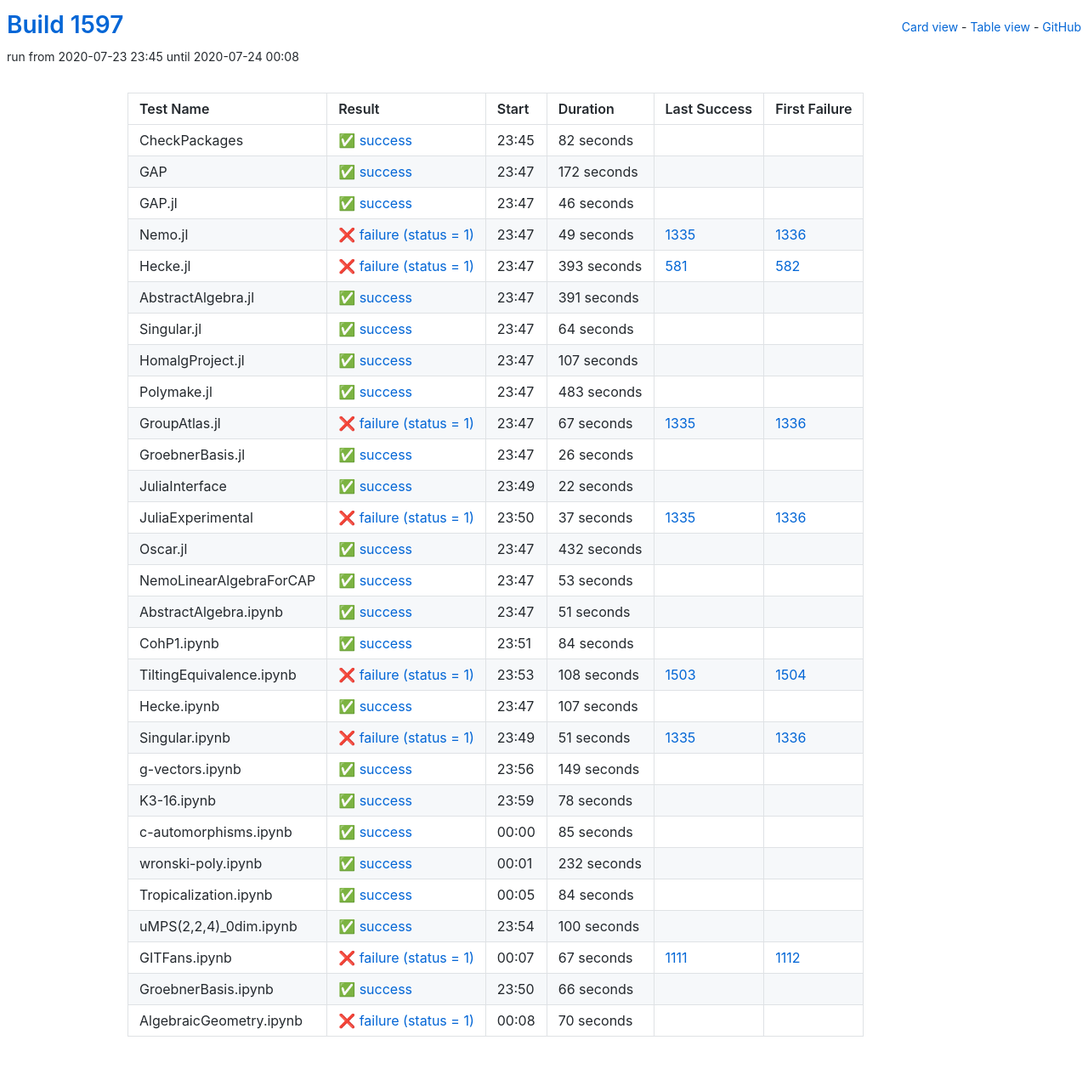
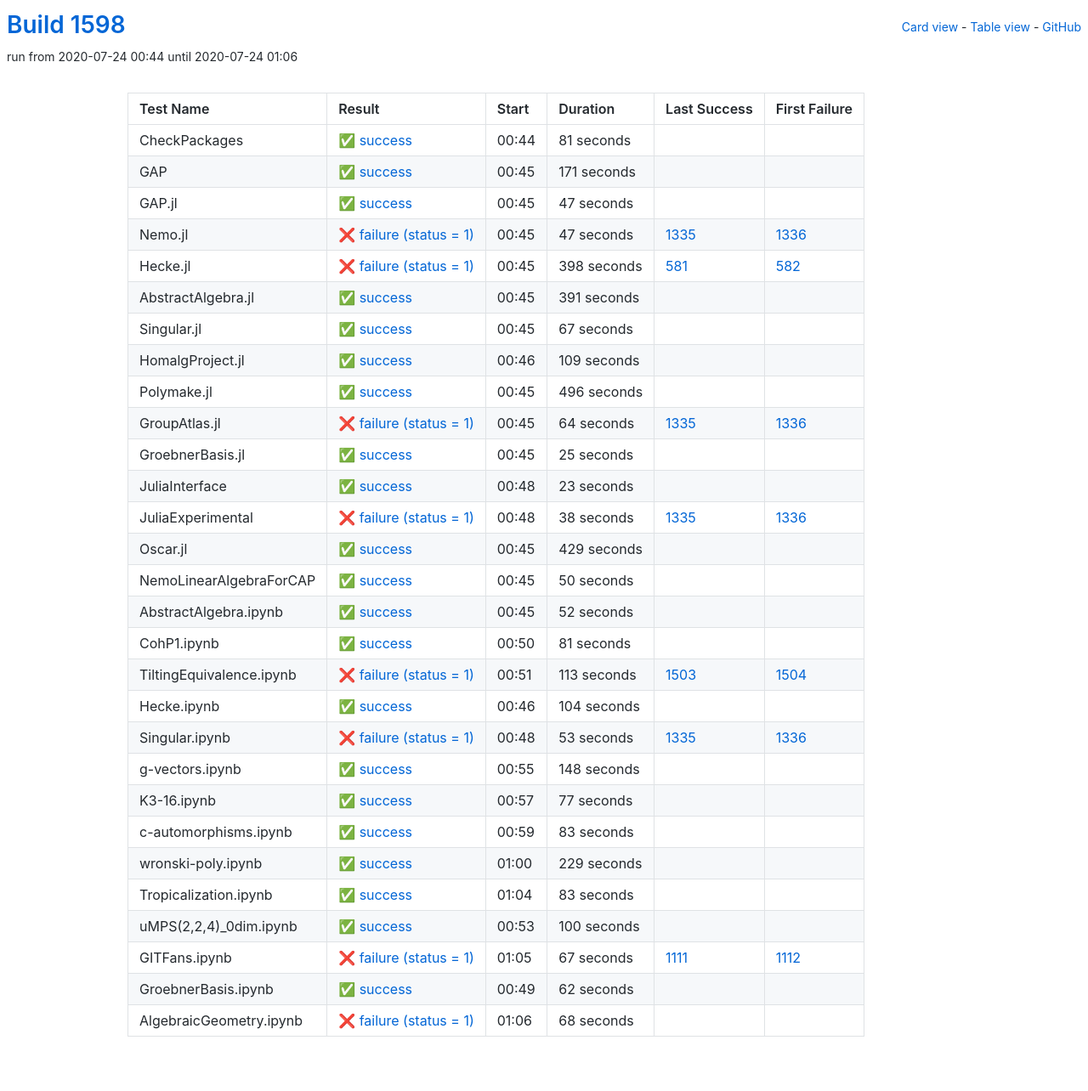
Before and after one commit to oscar-system/oscar-ci-status-1.4, a Jekyll site: the page built from table.html, in a window 1280 px wide. Shown: the whole page at 85% size. Built offline with Jekyll 4.4.1, drawn with Linux system fonts in a browser that asks for light colours.

Commit message:
Build #1598

```diff
--- a/_data/ci.yml
+++ b/_data/ci.yml
@@ -1,6 +1,6 @@
 ---
-build: 1597
-build_url: https://oscarci.mathematik.uni-kl.de/job/oscar-julia-1.4/1597/
+build: 1598
+build_url: https://oscarci.mathematik.uni-kl.de/job/oscar-julia-1.4/1598/
 job: oscar-julia-1.4
 organization: oscar-system
 repo: oscar-ci-status-1.4
@@ -8,68 +8,68 @@ repourl: https://github.com/oscar-system/oscar-ci-status-1.4
 tests:
 - name: CheckPackages
   id: checkpackages
-  log: https://oscarci.mathematik.uni-kl.de/job/oscar-julia-1.4/1597/artifact/logs/build-1597/CheckPackages.log
-  start: 2020-07-23 23:45
+  log: https://oscarci.mathematik.uni-kl.de/job/oscar-julia-1.4/1598/artifact/logs/build-1598/CheckPackages.log
+  start: 2020-07-24 00:44
   success: true
   exitcode: 0
   status: success
-  duration: 82
+  duration: 81
   last_success: false
   last_success_url:
   first_failure: false
   first_failure_url:
 - name: GAP
   id: gap
-  log: https://oscarci.mathematik.uni-kl.de/job/oscar-julia-1.4/1597/artifact/logs/build-1597/GAP.log
-  start: 2020-07-23 23:47
+  log: https://oscarci.mathematik.uni-kl.de/job/oscar-julia-1.4/1598/artifact/logs/build-1598/GAP.log
+  start: 2020-07-24 00:45
   success: true
   exitcode: 0
   status: success
-  duration: 172
+  duration: 171
   last_success: false
   last_success_url:
   first_failure: false
   first_failure_url:
 - name: GAP.jl
   id: gap-jl
-  log: https://oscarci.mathematik.uni-kl.de/job/oscar-julia-1.4/1597/artifact/logs/build-1597/GAP.jl.log
-  start: 2020-07-23 23:47
+  log: https://oscarci.mathematik.uni-kl.de/job/oscar-julia-1.4/1598/artifact/logs/build-1598/GAP.jl.log
+  start: 2020-07-24 00:45
   success: true
   exitcode: 0
   status: success
-  duration: 46
+  duration: 47
   last_success: false
   last_success_url:
   first_failure: false
   first_failure_url:
 - name: Nemo.jl
   id: nemo-jl
-  log: https://oscarci.mathematik.uni-kl.de/job/oscar-julia-1.4/1597/artifact/logs/build-1597/Nemo.jl.log
-  start: 2020-07-23 23:47
+  log: https://oscarci.mathematik.uni-kl.de/job/oscar-julia-1.4/1598/artifact/logs/build-1598/Nemo.jl.log
+  start: 2020-07-24 00:45
   success: false
   exitcode: 1
   status: failure
-  duration: 49
+  duration: 47
   last_success: 1335
   last_success_url: https://oscarci.mathematik.uni-kl.de/job/oscar-julia-1.4/1335/
   first_failure: 1336
   first_failure_url: https://oscarci.mathematik.uni-kl.de/job/oscar-julia-1.4/1336/
 - name: Hecke.jl
   id: hecke-jl
-  log: https://oscarci.mathematik.uni-kl.de/job/oscar-julia-1.4/1597/artifact/logs/build-1597/Hecke.jl.log
-  start: 2020-07-23 23:47
+  log: https://oscarci.mathematik.uni-kl.de/job/oscar-julia-1.4/1598/artifact/logs/build-1598/Hecke.jl.log
+  start: 2020-07-24 00:45
   success: false
   exitcode: 1
   status: failure
-  duration: 393
+  duration: 398
   last_success: 581
   last_success_url: https://oscarci.mathematik.uni-kl.de/job/oscar-julia-1.4/581/
   first_failure: 582
   first_failure_url: https://oscarci.mathematik.uni-kl.de/job/oscar-julia-1.4/582/
 - name: AbstractAlgebra.jl
   id: abstractalgebra-jl
-  log: https://oscarci.mathematik.uni-kl.de/job/oscar-julia-1.4/1597/artifact/logs/build-1597/AbstractAlgebra.jl.log
-  start: 2020-07-23 23:47
+  log: https://oscarci.mathematik.uni-kl.de/job/oscar-julia-1.4/1598/artifact/logs/build-1598/AbstractAlgebra.jl.log
+  start: 2020-07-24 00:45
   success: true
   exitcode: 0
   status: success
@@ -80,236 +80,236 @@ tests:
   first_failure_url:
 - name: Singular.jl
   id: singular-jl
-  log: https://oscarci.mathematik.uni-kl.de/job/oscar-julia-1.4/1597/artifact/logs/build-1597/Singular.jl.log
-  start: 2020-07-23 23:47
+  log: https://oscarci.mathematik.uni-kl.de/job/oscar-julia-1.4/1598/artifact/logs/build-1598/Singular.jl.log
+  start: 2020-07-24 00:45
   success: true
   exitcode: 0
   status: success
-  duration: 64
+  duration: 67
   last_success: false
   last_success_url:
   first_failure: false
   first_failure_url:
 - name: HomalgProject.jl
   id: homalgproject-jl
-  log: https://oscarci.mathematik.uni-kl.de/job/oscar-julia-1.4/1597/artifact/logs/build-1597/HomalgProject.jl.log
-  start: 2020-07-23 23:47
+  log: https://oscarci.mathematik.uni-kl.de/job/oscar-julia-1.4/1598/artifact/logs/build-1598/HomalgProject.jl.log
+  start: 2020-07-24 00:46
   success: true
   exitcode: 0
   status: success
-  duration: 107
+  duration: 109
   last_success: false
   last_success_url:
   first_failure: false
   first_failure_url:
 - name: Polymake.jl
   id: polymake-jl
-  log: https://oscarci.mathematik.uni-kl.de/job/oscar-julia-1.4/1597/artifact/logs/build-1597/Polymake.jl.log
-  start: 2020-07-23 23:47
+  log: https://oscarci.mathematik.uni-kl.de/job/oscar-julia-1.4/1598/artifact/logs/build-1598/Polymake.jl.log
+  start: 2020-07-24 00:45
   success: true
   exitcode: 0
   status: success
-  duration: 483
+  duration: 496
   last_success: false
   last_success_url:
   first_failure: false
   first_failure_url:
 - name: GroupAtlas.jl
   id: groupatlas-jl
-  log: https://oscarci.mathematik.uni-kl.de/job/oscar-julia-1.4/1597/artifact/logs/build-1597/GroupAtlas.jl.log
-  start: 2020-07-23 23:47
+  log: https://oscarci.mathematik.uni-kl.de/job/oscar-julia-1.4/1598/artifact/logs/build-1598/GroupAtlas.jl.log
+  start: 2020-07-24 00:45
   success: false
   exitcode: 1
   status: failure
-  duration: 67
+  duration: 64
   last_success: 1335
   last_success_url: https://oscarci.mathematik.uni-kl.de/job/oscar-julia-1.4/1335/
   first_failure: 1336
   first_failure_url: https://oscarci.mathematik.uni-kl.de/job/oscar-julia-1.4/1336/
 - name: GroebnerBasis.jl
   id: groebnerbasis-jl
-  log: https://oscarci.mathematik.uni-kl.de/job/oscar-julia-1.4/1597/artifact/logs/build-1597/GroebnerBasis.jl.log
-  start: 2020-07-23 23:47
+  log: https://oscarci.mathematik.uni-kl.de/job/oscar-julia-1.4/1598/artifact/logs/build-1598/GroebnerBasis.jl.log
+  start: 2020-07-24 00:45
   success: true
   exitcode: 0
   status: success
-  duration: 26
+  duration: 25
   last_success: false
   last_success_url:
   first_failure: false
   first_failure_url:
 - name: JuliaInterface
   id: juliainterface
-  log: https://oscarci.mathematik.uni-kl.de/job/oscar-julia-1.4/1597/artifact/logs/build-1597/JuliaInterface.log
-  start: 2020-07-23 23:49
+  log: https://oscarci.mathematik.uni-kl.de/job/oscar-julia-1.4/1598/artifact/logs/build-1598/JuliaInterface.log
+  start: 2020-07-24 00:48
   success: true
   exitcode: 0
   status: success
-  duration: 22
+  duration: 23
   last_success: false
   last_success_url:
   first_failure: false
   first_failure_url:
 - name: JuliaExperimental
   id: juliaexperimental
-  log: https://oscarci.mathematik.uni-kl.de/job/oscar-julia-1.4/1597/artifact/logs/build-1597/JuliaExperimental.log
-  start: 2020-07-23 23:50
+  log: https://oscarci.mathematik.uni-kl.de/job/oscar-julia-1.4/1598/artifact/logs/build-1598/JuliaExperimental.log
+  start: 2020-07-24 00:48
   success: false
   exitcode: 1
   status: failure
-  duration: 37
+  duration: 38
   last_success: 1335
   last_success_url: https://oscarci.mathematik.uni-kl.de/job/oscar-julia-1.4/1335/
   first_failure: 1336
   first_failure_url: https://oscarci.mathematik.uni-kl.de/job/oscar-julia-1.4/1336/
 - name: Oscar.jl
   id: oscar-jl
-  log: https://oscarci.mathematik.uni-kl.de/job/oscar-julia-1.4/1597/artifact/logs/build-1597/Oscar.jl.log
-  start: 2020-07-23 23:47
+  log: https://oscarci.mathematik.uni-kl.de/job/oscar-julia-1.4/1598/artifact/logs/build-1598/Oscar.jl.log
+  start: 2020-07-24 00:45
   success: true
   exitcode: 0
   status: success
-  duration: 432
+  duration: 429
   last_success: false
   last_success_url:
   first_failure: false
   first_failure_url:
 - name: NemoLinearAlgebraForCAP
   id: nemolinearalgebraforcap
-  log: https://oscarci.mathematik.uni-kl.de/job/oscar-julia-1.4/1597/artifact/logs/build-1597/NemoLinearAlgebraForCAP.log
-  start: 2020-07-23 23:47
+  log: https://oscarci.mathematik.uni-kl.de/job/oscar-julia-1.4/1598/artifact/logs/build-1598/NemoLinearAlgebraForCAP.log
+  start: 2020-07-24 00:45
   success: true
   exitcode: 0
   status: success
-  duration: 53
+  duration: 50
   last_success: false
   last_success_url:
   first_failure: false
   first_failure_url:
 - name: AbstractAlgebra.ipynb
   id: abstractalgebra-ipynb
-  log: https://oscarci.mathematik.uni-kl.de/job/oscar-julia-1.4/1597/artifact/logs/build-1597/AbstractAlgebra.ipynb.log
-  start: 2020-07-23 23:47
+  log: https://oscarci.mathematik.uni-kl.de/job/oscar-julia-1.4/1598/artifact/logs/build-1598/AbstractAlgebra.ipynb.log
+  start: 2020-07-24 00:45
   success: true
   exitcode: 0
   status: success
-  duration: 51
+  duration: 52
   last_success: false
   last_success_url:
   first_failure: false
   first_failure_url:
 - name: CohP1.ipynb
   id: cohp1-ipynb
-  log: https://oscarci.mathematik.uni-kl.de/job/oscar-julia-1.4/1597/artifact/logs/build-1597/CohP1.ipynb.log
-  start: 2020-07-23 23:51
+  log: https://oscarci.mathematik.uni-kl.de/job/oscar-julia-1.4/1598/artifact/logs/build-1598/CohP1.ipynb.log
+  start: 2020-07-24 00:50
   success: true
   exitcode: 0
   status: success
-  duration: 84
+  duration: 81
   last_success: false
   last_success_url:
   first_failure: false
   first_failure_url:
 - name: TiltingEquivalence.ipynb
   id: tiltingequivalence-ipynb
-  log: https://oscarci.mathematik.uni-kl.de/job/oscar-julia-1.4/1597/artifact/logs/build-1597/TiltingEquivalence.ipynb.log
-  start: 2020-07-23 23:53
+  log: https://oscarci.mathematik.uni-kl.de/job/oscar-julia-1.4/1598/artifact/logs/build-1598/TiltingEquivalence.ipynb.log
+  start: 2020-07-24 00:51
   success: false
   exitcode: 1
   status: failure
-  duration: 108
+  duration: 113
   last_success: 1503
   last_success_url: https://oscarci.mathematik.uni-kl.de/job/oscar-julia-1.4/1503/
   first_failure: 1504
   first_failure_url: https://oscarci.mathematik.uni-kl.de/job/oscar-julia-1.4/1504/
 - name: Hecke.ipynb
   id: hecke-ipynb
-  log: https://oscarci.mathematik.uni-kl.de/job/oscar-julia-1.4/1597/artifact/logs/build-1597/Hecke.ipynb.log
-  start: 2020-07-23 23:47
+  log: https://oscarci.mathematik.uni-kl.de/job/oscar-julia-1.4/1598/artifact/logs/build-1598/Hecke.ipynb.log
+  start: 2020-07-24 00:46
   success: true
   exitcode: 0
   status: success
-  duration: 107
+  duration: 104
   last_success: false
   last_success_url:
   first_failure: false
   first_failure_url:
 - name: Singular.ipynb
   id: singular-ipynb
-  log: https://oscarci.mathematik.uni-kl.de/job/oscar-julia-1.4/1597/artifact/logs/build-1597/Singular.ipynb.log
-  start: 2020-07-23 23:49
+  log: https://oscarci.mathematik.uni-kl.de/job/oscar-julia-1.4/1598/artifact/logs/build-1598/Singular.ipynb.log
+  start: 2020-07-24 00:48
   success: false
   exitcode: 1
   status: failure
-  duration: 51
+  duration: 53
   last_success: 1335
   last_success_url: https://oscarci.mathematik.uni-kl.de/job/oscar-julia-1.4/1335/
   first_failure: 1336
   first_failure_url: https://oscarci.mathematik.uni-kl.de/job/oscar-julia-1.4/1336/
 - name: g-vectors.ipynb
   id: g-vectors-ipynb
-  log: https://oscarci.mathematik.uni-kl.de/job/oscar-julia-1.4/1597/artifact/logs/build-1597/g-vectors.ipynb.log
-  start: 2020-07-23 23:56
+  log: https://oscarci.mathematik.uni-kl.de/job/oscar-julia-1.4/1598/artifact/logs/build-1598/g-vectors.ipynb.log
+  start: 2020-07-24 00:55
   success: true
   exitcode: 0
   status: success
-  duration: 149
+  duration: 148
   last_success: false
   last_success_url:
   first_failure: false
   first_failure_url:
 - name: K3-16.ipynb
   id: k3-16-ipynb
-  log: https://oscarci.mathematik.uni-kl.de/job/oscar-julia-1.4/1597/artifact/logs/build-1597/K3-16.ipynb.log
-  start: 2020-07-23 23:59
+  log: https://oscarci.mathematik.uni-kl.de/job/oscar-julia-1.4/1598/artifact/logs/build-1598/K3-16.ipynb.log
+  start: 2020-07-24 00:57
   success: true
   exitcode: 0
   status: success
-  duration: 78
+  duration: 77
   last_success: false
   last_success_url:
   first_failure: false
   first_failure_url:
 - name: c-automorphisms.ipynb
   id: c-automorphisms-ipynb
-  log: https://oscarci.mathematik.uni-kl.de/job/oscar-julia-1.4/1597/artifact/logs/build-1597/c-automorphisms.ipynb.log
-  start: 2020-07-24 00:00
+  log: https://oscarci.mathematik.uni-kl.de/job/oscar-julia-1.4/1598/artifact/logs/build-1598/c-automorphisms.ipynb.log
+  start: 2020-07-24 00:59
   success: true
   exitcode: 0
   status: success
-  duration: 85
+  duration: 83
   last_success: false
   last_success_url:
   first_failure: false
   first_failure_url:
 - name: wronski-poly.ipynb
   id: wronski-poly-ipynb
-  log: https://oscarci.mathematik.uni-kl.de/job/oscar-julia-1.4/1597/artifact/logs/build-1597/wronski-poly.ipynb.log
-  start: 2020-07-24 00:01
+  log: https://oscarci.mathematik.uni-kl.de/job/oscar-julia-1.4/1598/artifact/logs/build-1598/wronski-poly.ipynb.log
+  start: 2020-07-24 01:00
   success: true
   exitcode: 0
   status: success
-  duration: 232
+  duration: 229
   last_success: false
   last_success_url:
   first_failure: false
   first_failure_url:
 - name: Tropicalization.ipynb
   id: tropicalization-ipynb
-  log: https://oscarci.mathematik.uni-kl.de/job/oscar-julia-1.4/1597/artifact/logs/build-1597/Tropicalization.ipynb.log
-  start: 2020-07-24 00:05
+  log: https://oscarci.mathematik.uni-kl.de/job/oscar-julia-1.4/1598/artifact/logs/build-1598/Tropicalization.ipynb.log
+  start: 2020-07-24 01:04
   success: true
   exitcode: 0
   status: success
-  duration: 84
+  duration: 83
   last_success: false
   last_success_url:
   first_failure: false
   first_failure_url:
 - name: uMPS(2,2,4)_0dim.ipynb
   id: umps-2-2-4-0dim-ipynb
-  log: https://oscarci.mathematik.uni-kl.de/job/oscar-julia-1.4/1597/artifact/logs/build-1597/uMPS-2-2-4-_0dim.ipynb.log
-  start: 2020-07-23 23:54
+  log: https://oscarci.mathematik.uni-kl.de/job/oscar-julia-1.4/1598/artifact/logs/build-1598/uMPS-2-2-4-_0dim.ipynb.log
+  start: 2020-07-24 00:53
   success: true
   exitcode: 0
   status: success
@@ -320,8 +320,8 @@ tests:
   first_failure_url:
 - name: GITFans.ipynb
   id: gitfans-ipynb
-  log: https://oscarci.mathematik.uni-kl.de/job/oscar-julia-1.4/1597/artifact/logs/build-1597/GITFans.ipynb.log
-  start: 2020-07-24 00:07
+  log: https://oscarci.mathematik.uni-kl.de/job/oscar-julia-1.4/1598/artifact/logs/build-1598/GITFans.ipynb.log
+  start: 2020-07-24 01:05
   success: false
   exitcode: 1
   status: failure
@@ -332,24 +332,24 @@ tests:
   first_failure_url: https://oscarci.mathematik.uni-kl.de/job/oscar-julia-1.4/1112/
 - name: GroebnerBasis.ipynb
   id: groebnerbasis-ipynb
-  log: https://oscarci.mathematik.uni-kl.de/job/oscar-julia-1.4/1597/artifact/logs/build-1597/GroebnerBasis.ipynb.log
-  start: 2020-07-23 23:50
+  log: https://oscarci.mathematik.uni-kl.de/job/oscar-julia-1.4/1598/artifact/logs/build-1598/GroebnerBasis.ipynb.log
+  start: 2020-07-24 00:49
   success: true
   exitcode: 0
   status: success
-  duration: 66
+  duration: 62
   last_success: false
   last_success_url:
   first_failure: false
   first_failure_url:
 - name: AlgebraicGeometry.ipynb
   id: algebraicgeometry-ipynb
-  log: https://oscarci.mathematik.uni-kl.de/job/oscar-julia-1.4/1597/artifact/logs/build-1597/AlgebraicGeometry.ipynb.log
-  start: 2020-07-24 00:08
+  log: https://oscarci.mathematik.uni-kl.de/job/oscar-julia-1.4/1598/artifact/logs/build-1598/AlgebraicGeometry.ipynb.log
+  start: 2020-07-24 01:06
   success: false
   exitcode: 1
   status: failure
-  duration: 70
+  duration: 68
   last_success: false
   last_success_url:
   first_failure: false
```
Also changed, not shown: README.md.
